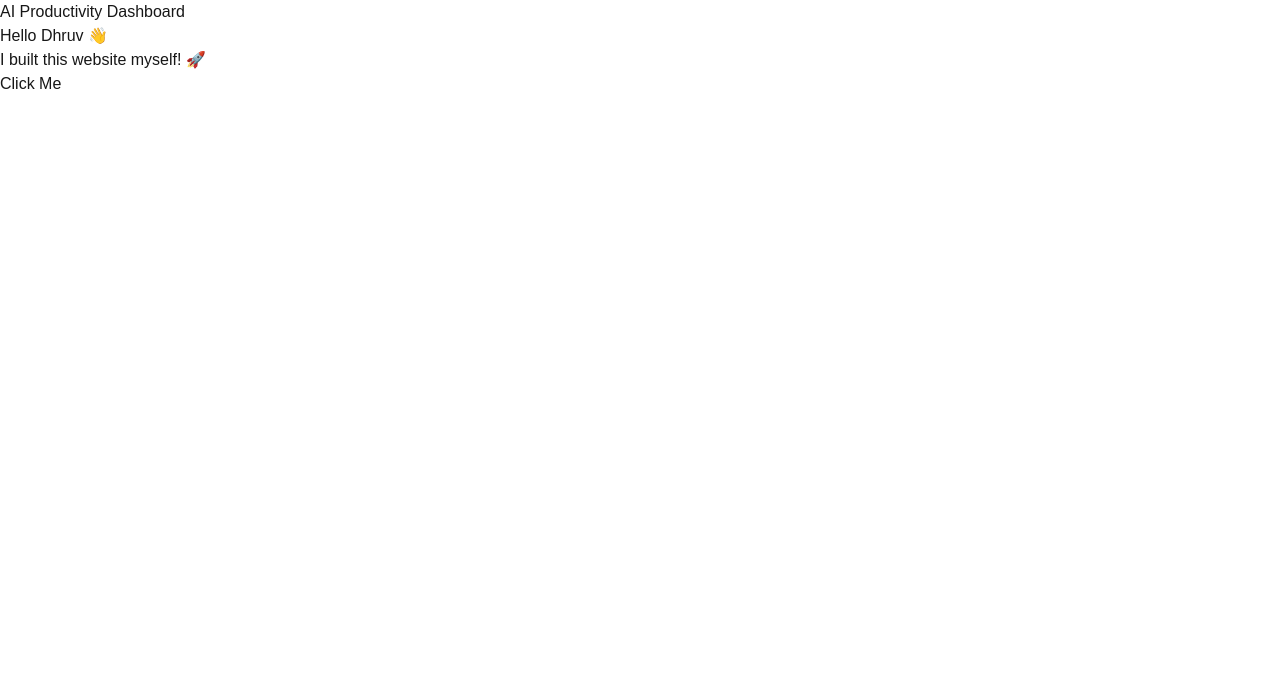
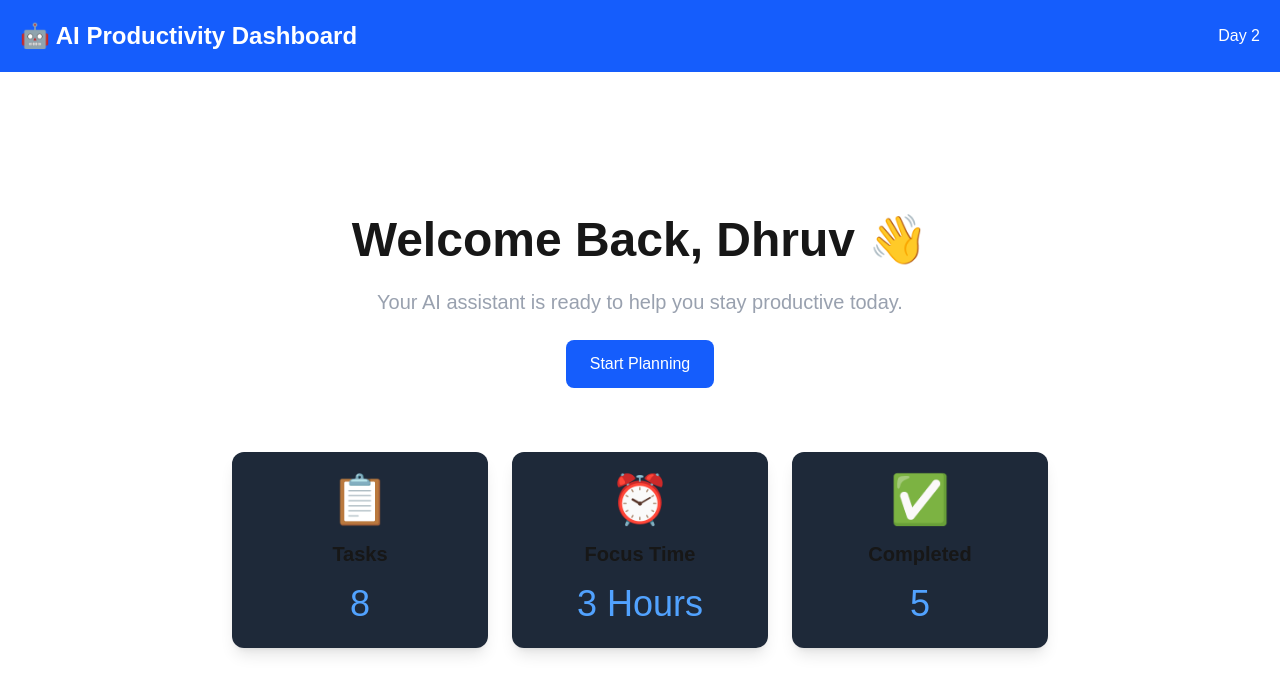
Before and after one commit to DhruvGargas/ai-productivity-dashboard, a Next.js app: page / in a window 1280 px wide. Shown: the top 694 px of the page. Built offline with nearby package versions, Linux system fonts and the light colour scheme.

Commit message:
Build dashboard homepage and reusable cards

```diff
--- a/src/app/page.tsx
+++ b/src/app/page.tsx
@@ -1,15 +1,46 @@
 import Navbar from "@/components/Navbar";
-
+import DashboardCard from "@/components/DashboardCard";
 export default function Home() {
   return (
-    <main>
+    <>
       <Navbar />
 
-      <h1>Hello Dhruv 👋</h1>
+      <main className="flex flex-col items-center justify-center h-[90vh] gap-6">
 
-      <p>I built this website myself! 🚀</p>
+        <h1 className="text-5xl font-bold">
+          Welcome Back, Dhruv 👋
+        </h1>
 
-      <button>Click Me</button>
-    </main>
+        <p className="text-xl text-gray-400">
+          Your AI assistant is ready to help you stay productive today.
+        </p>
+
+        <button className="bg-blue-600 text-white px-6 py-3 rounded-lg hover:bg-blue-700">
+          Start Planning
+        </button>
+        <div className="flex gap-6 mt-10">
+
+  <DashboardCard
+    icon="📋"
+    title="Tasks"
+    value="8"
+  />
+
+  <DashboardCard
+    icon="⏰"
+    title="Focus Time"
+    value="3 Hours"
+  />
+
+  <DashboardCard
+    icon="✅"
+    title="Completed"
+    value="5"
+  />
+
+</div>
+
+      </main>
+    </>
   );
 }
--- /dev/null
+++ b/src/components/DashboardCard.tsx
@@ -0,0 +1,29 @@
+type DashboardCardProps = {
+  icon: string;
+  title: string;
+  value: string;
+};
+
+export default function DashboardCard({
+  icon,
+  title,
+  value,
+}: DashboardCardProps) {
+  return (
+    <div className="bg-gray-800 p-6 rounded-xl w-64 text-center shadow-lg hover:scale-105 transition">
+
+      <div className="text-5xl">
+        {icon}
+      </div>
+
+      <h3 className="text-xl font-bold mt-4">
+        {title}
+      </h3>
+
+      <p className="text-4xl mt-4 text-blue-400">
+        {value}
+      </p>
+
+    </div>
+  );
+}
--- a/src/components/Navbar.tsx
+++ b/src/components/Navbar.tsx
@@ -1,7 +1,11 @@
 export default function Navbar() {
   return (
-    <nav>
-      <h2>AI Productivity Dashboard</h2>
+    <nav className="flex justify-between items-center p-5 bg-blue-600 text-white">
+      <h2 className="text-2xl font-bold">
+        🤖 AI Productivity Dashboard
+      </h2>
+
+      <p>Day 2</p>
     </nav>
   );
 }
```
